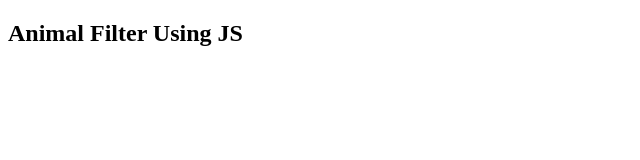
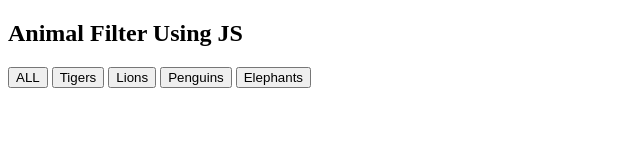
Before and after one commit to Kes-trel/LTU-reboot-Digital-Coding, a plain HTML site: page module-3/Task-3.7.0.html in a window 1280 px wide. Shown: the whole page, without its empty margins (0-640 px from the left). Drawn offline with Linux system fonts and the light colour scheme.

Commit message:
Update Task-3.7.0.html

```diff
--- a/module-3/Task-3.7.0.html
+++ b/module-3/Task-3.7.0.html
@@ -13,6 +13,16 @@
 
             <h1>Animal Filter Using JS</h1>
 
+            <div class="selection-container">
+
+                <button class="selection active">ALL</button>
+                <button class="selection">Tigers</button>
+                <button class="selection">Lions</button>
+                <button class="selection">Penguins</button>
+                <button class="selection">Elephants</button>
+
+            </div>
+
         </div>
 
 
```
